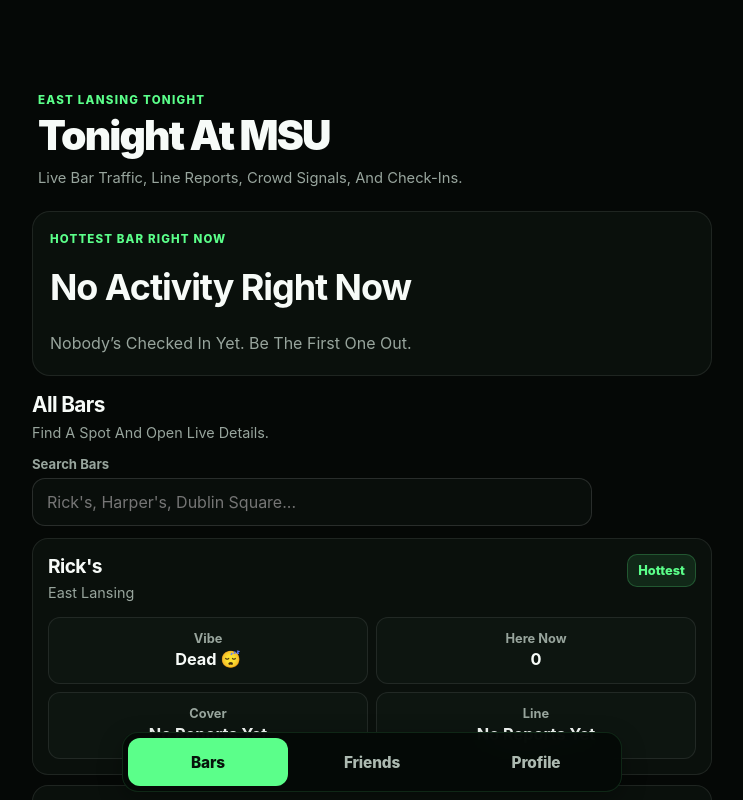
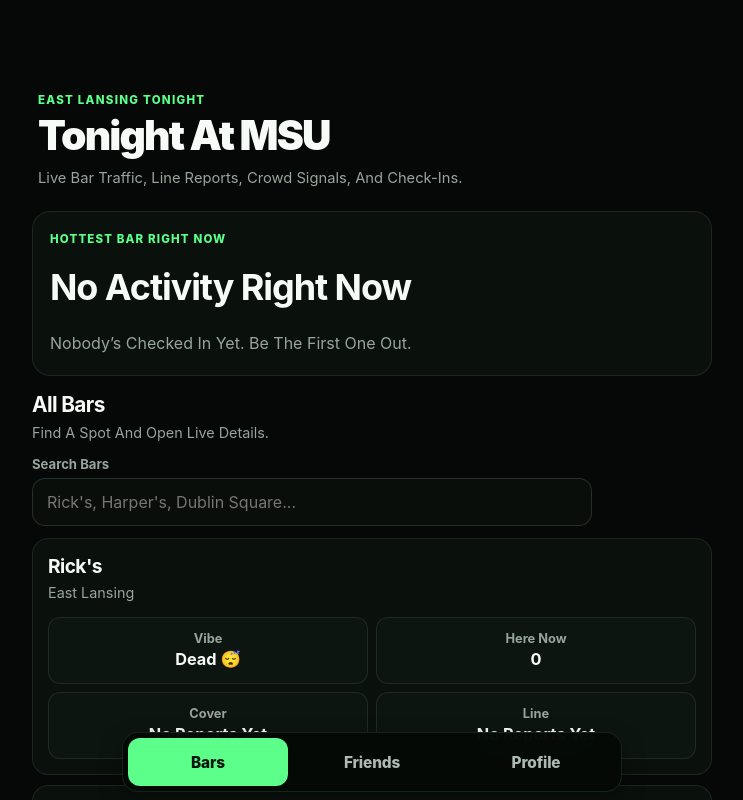
Before and after one commit to jacobka2la/HereApp, a React (Vite) app: page / in a window 1280 px wide. Shown: the top 800 px of the page, without its empty margins (268-1011 px from the left). Built offline with nearby package versions, Linux system fonts and the light colour scheme; no server answers; the database is empty; sample sign-in values are in the browser's storage.

Commit message:
Only show hottest bar when there is activity

```diff
--- a/src/pages/HomePage.jsx
+++ b/src/pages/HomePage.jsx
@@ -58,9 +58,14 @@
     })
   ), [checkins, vibes, coverReports, comments, reactions, lineReports]);
 
-  const hottestBar = useMemo(() => [...msuBars].sort(
-    (a, b) => statsByBar[b.id].hottestScore - statsByBar[a.id].hottestScore
-  )[0], [statsByBar]);
+  const hottestBar = useMemo(() => {
+    const activeBars = msuBars.filter((bar) => (statsByBar[bar.id]?.count || 0) > 0);
+    if (!activeBars.length) return null;
+
+    return [...activeBars].sort(
+      (a, b) => statsByBar[b.id].hottestScore - statsByBar[a.id].hottestScore
+    )[0];
+  }, [statsByBar]);
 
   const filteredBars = useMemo(() => {
     const needle = search.trim().toLowerCase();
@@ -97,7 +102,7 @@
                 key={bar.id}
                 bar={bar}
                 stats={statsByBar[bar.id]}
-                isHottest={hottestBar?.id === bar.id}
+                isHottest={Boolean(hottestBar && hottestBar.id === bar.id)}
               />
             ))}
           </div>
```
